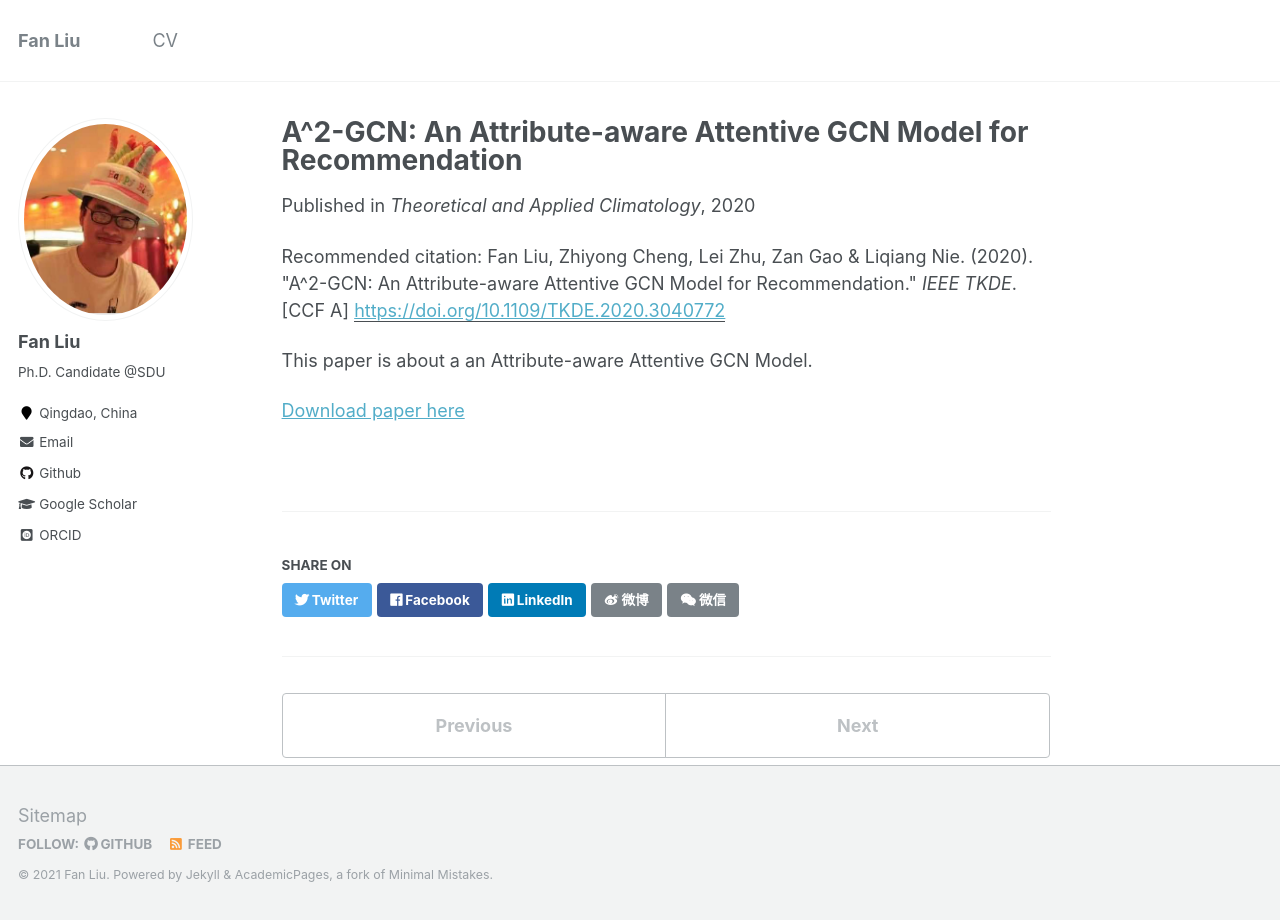
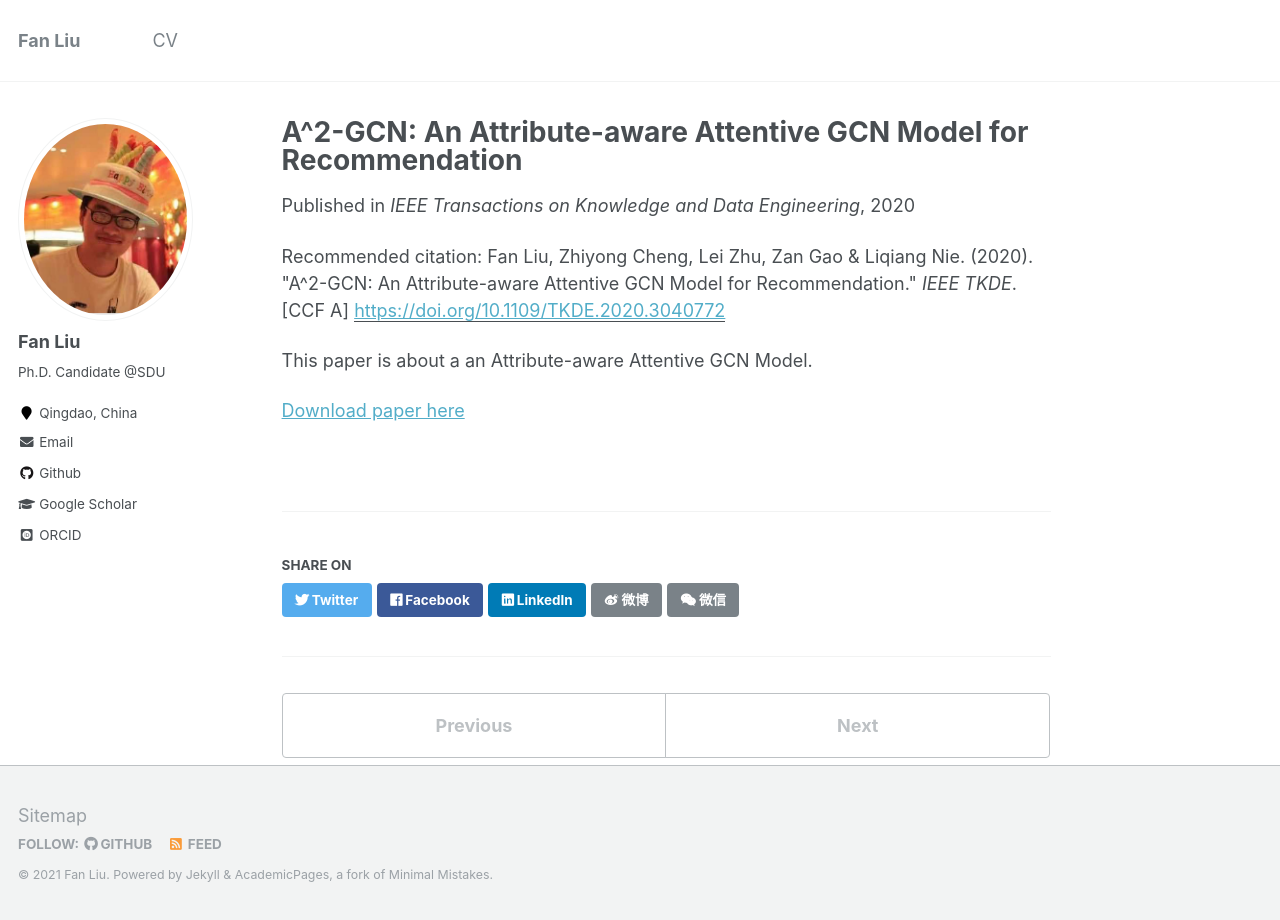
Before and after one commit to liufancs/liufancs.github.io, a Jekyll site: the page built from _publications/2020-11-26-paper-TKDE.md, in a window 1280 px wide. Built offline with Jekyll 4.4.1, drawn with Linux system fonts in a browser that asks for light colours; some web fonts are replaced.

Commit message:
Update 2020-11-26-paper-TKDE.md

```diff
--- a/_publications/2020-11-26-paper-TKDE.md
+++ b/_publications/2020-11-26-paper-TKDE.md
@@ -2,7 +2,7 @@
 title: "A^2-GCN: An Attribute-aware Attentive GCN Model for Recommendation"
 collection: publications
 permalink: /publication/2020-11-26-paper-TKDE
-venue: 'Theoretical and Applied Climatology'
+venue: 'IEEE Transactions on Knowledge and Data Engineering'
 excerpt: 'This paper is about a an Attribute-aware Attentive GCN Model.'
 date: 2020-11-26
 paperurl: 'https://doi.org/10.1109/TKDE.2020.3040772'
```
